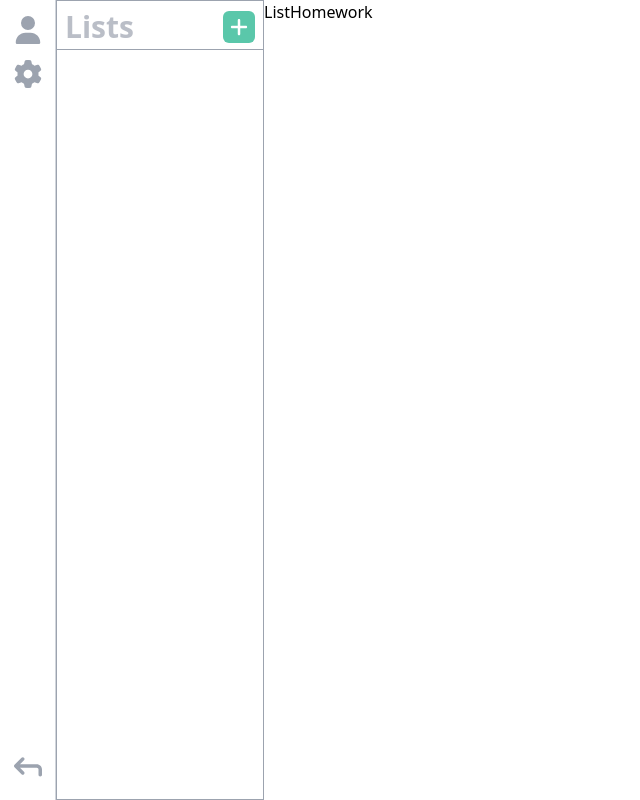
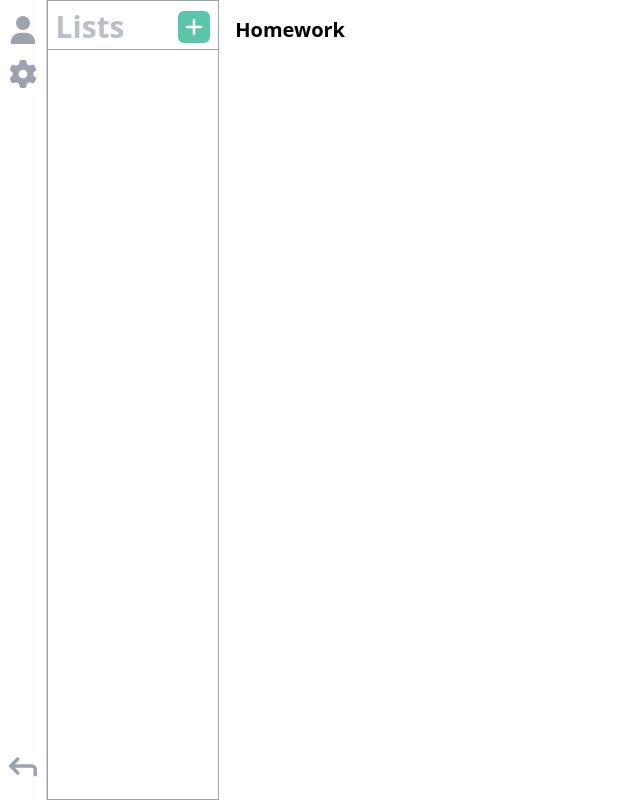
Before and after one commit to FlavioAraujo23/To-do, a React (Vite) app in the folder client/: page /list in a window 1280 px wide. Shown: the whole page, without its empty margins (0-640 px from the left). Built offline with nearby package versions, Linux system fonts and the light colour scheme; sample sign-in values are in the browser's storage.

Commit message:
:sparkles: feat: Header da homework de listas

```diff
--- a/client/src/components/lists/ListHomework.jsx
+++ b/client/src/components/lists/ListHomework.jsx
@@ -1,7 +1,35 @@
+import { useState } from "react"
+import AddTodoButton from "../buttons/AddTodoButton"
+import DeleteTodoButton from "../buttons/DeleteTodoButton"
+import InviteTodoButton from "../buttons/InviteTodoButton"
+import InviteModalForm from "../forms/InviteModalForm"
 
 const ListHomework = () => {
+  const [modalInvite, setModalinvite] = useState();
+
+  function handleOpenModal() {
+    setModalinvite(true);
+  }
+
+  function handleCloseModal() {
+    setModalinvite(false);
+  }
+
   return (
-    <div>ListHomework</div>
+    <main className="container">
+      <header className="flex justify-between items-center pt-4 pl-4">
+        <h2 className="font-bold text-xl">Homework</h2>
+        <div className="flex items-center gap-2 pr-4">
+          <div className="pr-4">
+            <DeleteTodoButton />
+          </div>
+          <AddTodoButton />
+          <InviteTodoButton onClick={handleOpenModal} />
+        </div>
+
+      </header>
+       {modalInvite && <InviteModalForm estadoModal={modalInvite} fecharModal={handleCloseModal}/>}
+    </main>
   )
 }
 
```
